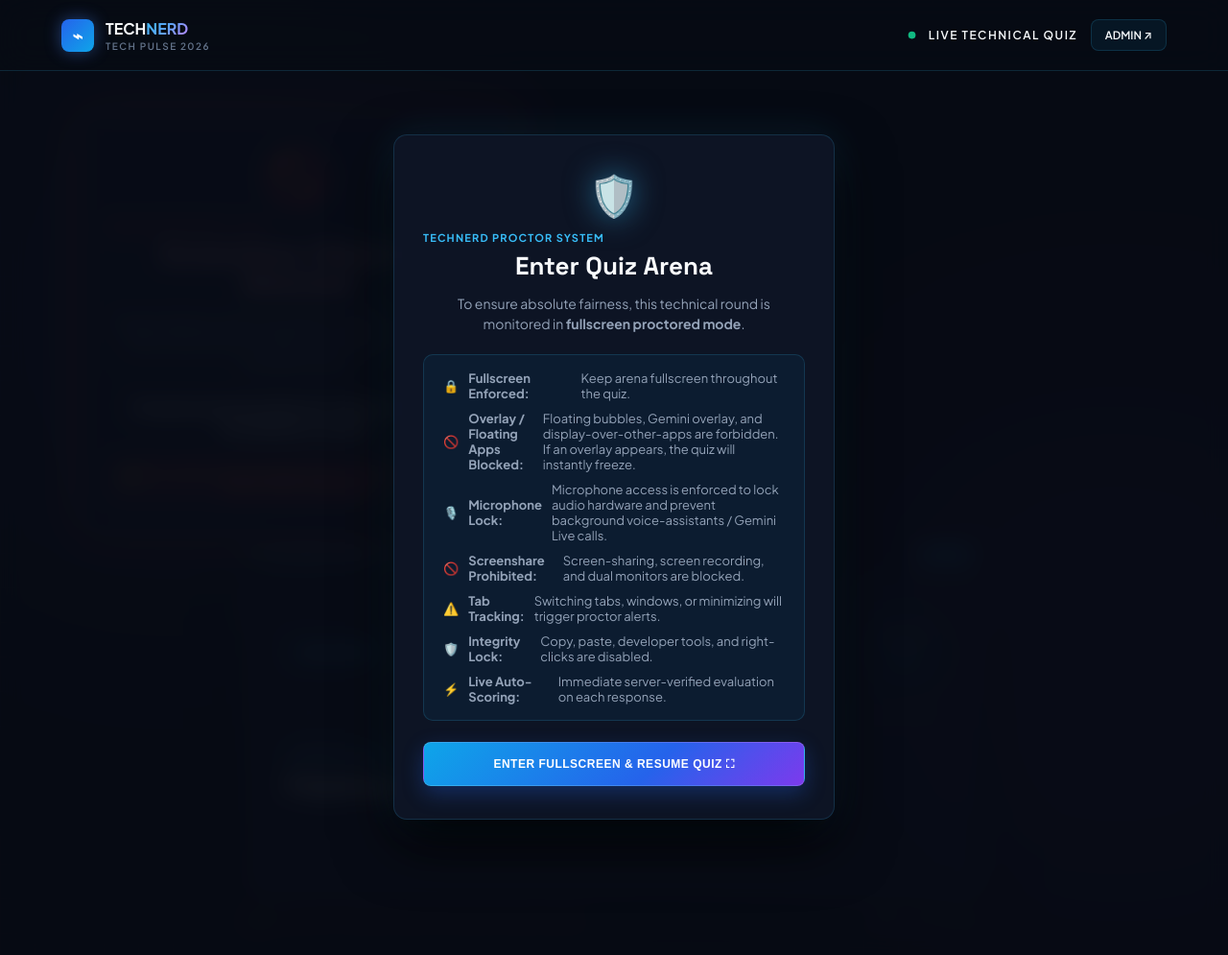
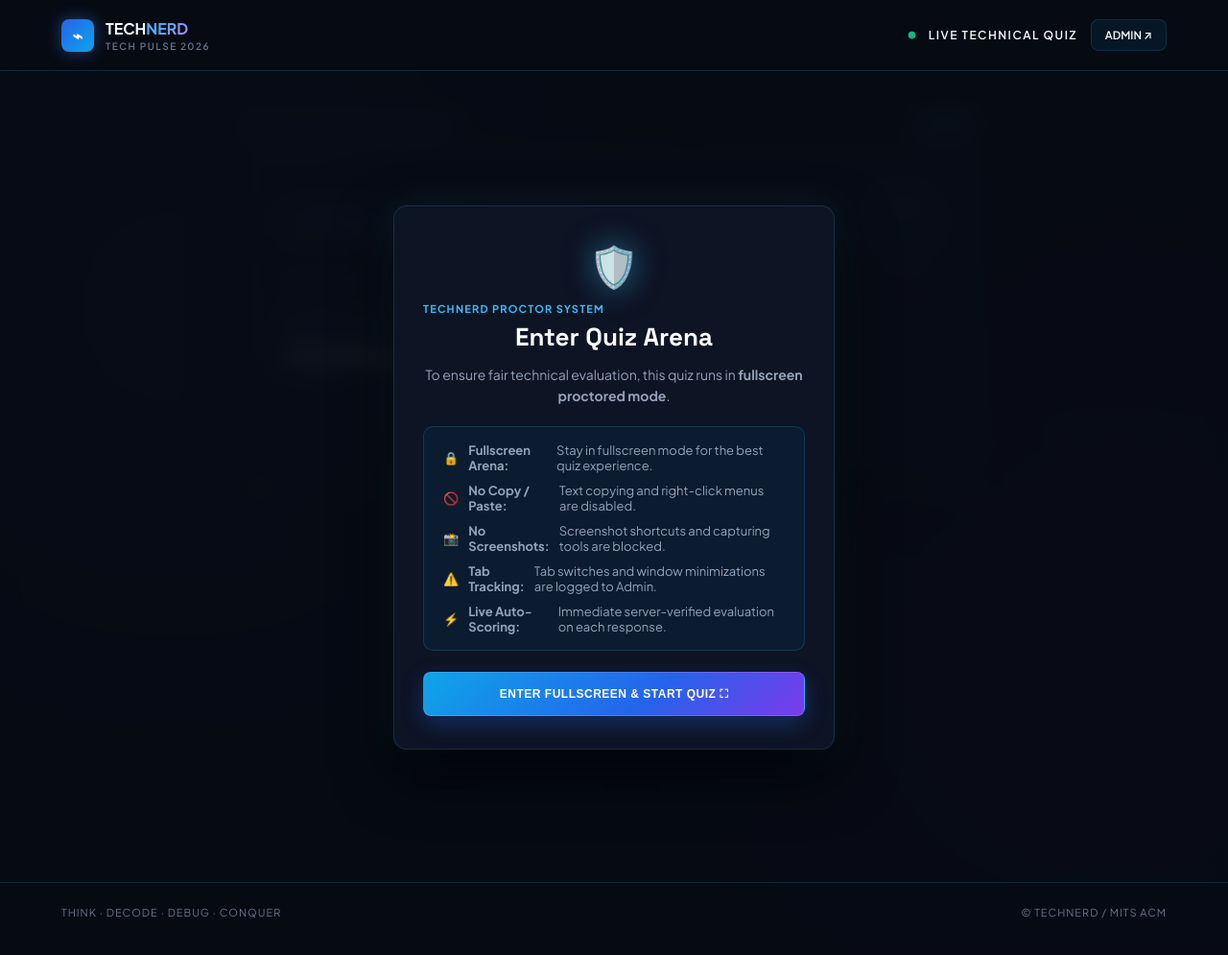
Before and after one commit to adityaahamana18/TechNerdAcm, a Flask app: template templates/play.html in a window 1280 px wide. Shown: the whole page at 96% size. Run offline with Flask 3, Linux system fonts and the light colour scheme; the template is opened without the code that fills it, so the values that code supplies are empty.

Commit message:
Simplify proctoring: remove mic and complex overlays; keep clean screenshot & copy blocking and tab switch admin tracking

```diff
--- a/static/play.js
+++ b/static/play.js
@@ -7,56 +7,6 @@ let tabSwitchCount = 0;
 let fullscreenExitCount = 0;
 let isQuizStarted = false;
 let isFullscreenPaused = false;
-let isScreenShareBlocked = false;
-let micMediaStream = null;
-let isMicActive = false;
-
-// Mandatory Microphone Acquisition & Lock
-async function enforceMicrophoneLock() {
-  try {
-    if (!navigator.mediaDevices || !navigator.mediaDevices.getUserMedia) {
-      throw new Error("Browser does not support media device capture.");
-    }
-    // Requests exclusive audio stream to lock microphone resource in Chrome
-    const stream = await navigator.mediaDevices.getUserMedia({
-      audio: {
-        echoCancellation: false,
-        noiseSuppression: false,
-        autoGainControl: false
-      },
-      video: false
-    });
-    micMediaStream = stream;
-    isMicActive = true;
-
-    const micBadge = $("micStatusBadge");
-    if (micBadge) {
-      micBadge.textContent = "🎙️ MIC ACTIVE";
-      micBadge.style.color = "var(--green)";
-      micBadge.style.borderColor = "rgba(16,185,129,0.4)";
-    }
-
-    // Monitor if microphone is accidentally disconnected or revoked
-    const audioTrack = stream.getAudioTracks()[0];
-    if (audioTrack) {
-      audioTrack.onended = () => {
-        isMicActive = false;
-        sendSecurityLog("MIC_DISCONNECTED", "Microphone access was disconnected or revoked");
-        showViolationWarning("⚠️ Microphone disconnected! Continuous microphone lock is required.");
-        if (micBadge) {
-          micBadge.textContent = "🎙️ MIC REVOKED";
-          micBadge.style.color = "var(--danger)";
-        }
-      };
-    }
-    return true;
-  } catch (err) {
-    console.error("Microphone Access Denied:", err);
-    sendSecurityLog("MIC_ACCESS_DENIED", err.message || "User denied microphone permissions");
-    alert("⚠️ MICROPHONE ACCESS REQUIRED!\n\nTo ensure fair proctoring and block external audio/Gemini tools, you must click 'Allow' for Microphone permission to proceed with the quiz.");
-    return false;
-  }
-}
 
 async function getJSON(url, options = {}) {
   const r = await fetch(url, options);
@@ -65,7 +15,7 @@ async function getJSON(url, options = {}) {
   return data;
 }
 
-// Security logging to backend
+// Security logging to backend (Admin panel me show hoga)
 async function sendSecurityLog(eventType, details) {
   try {
     await fetch("/api/security-log", {
@@ -80,6 +30,7 @@ async function sendSecurityLog(eventType, details) {
 
 function showViolationWarning(msg) {
   const banner = $("violationWarning");
+  if (!banner) return;
   $("violationMsg").textContent = msg;
   banner.style.display = "flex";
   setTimeout(() => { banner.classList.add("show"); }, 10);
@@ -87,6 +38,7 @@ function showViolationWarning(msg) {
 
 $("dismissWarningBtn").addEventListener("click", () => {
   const banner = $("violationWarning");
+  if (!banner) return;
   banner.classList.remove("show");
   setTimeout(() => { banner.style.display = "none"; }, 300);
 });
@@ -123,35 +75,30 @@ document.addEventListener("fullscreenchange", () => {
 
   if (isQuizStarted) {
     if (!isFs) {
-      // User exited fullscreen during the quiz
       isFullscreenPaused = true;
       fullscreenExitCount++;
       stopTimer();
 
-      // Show Fullscreen Lock Overlay
       const modal = $("fsModal");
       const title = $("fsModalTitle");
       const sub = $("fsModalSubtitle");
       const btn = $("enterFsBtn");
 
       if (title) title.textContent = "⚠️ Fullscreen Required!";
-      if (sub) sub.innerHTML = `<span style="color:var(--danger); font-weight:700;">Quiz is paused!</span> You exited fullscreen (${fullscreenExitCount} time(s)). You MUST re-enter fullscreen to resume your quiz.`;
-      if (btn) btn.textContent = "RE-ENTER FULLSCREEN TO RESUME ⛶";
+      if (sub) sub.innerHTML = `<span style="color:var(--danger); font-weight:700;">Quiz is paused!</span> You exited fullscreen (${fullscreenExitCount} time(s)). Click below to resume fullscreen.`;
+      if (btn) btn.textContent = "RE-ENTER FULLSCREEN ⛶";
 
       modal.style.display = "flex";
       modal.style.opacity = "1";
       modal.style.pointerEvents = "auto";
 
-      const msg = `Fullscreen mode exited (${fullscreenExitCount} time(s))! Quiz paused until fullscreen resumed.`;
-      showViolationWarning(msg);
+      showViolationWarning(`Fullscreen exited (${fullscreenExitCount} time(s)). Logged to Admin.`);
       sendSecurityLog("FULLSCREEN_EXIT", `Exited fullscreen mode. Total: ${fullscreenExitCount}`);
     } else {
-      // Re-entered fullscreen
       isFullscreenPaused = false;
       const modal = $("fsModal");
       if (modal) modal.style.display = "none";
 
-      // Resume timer if question active or refresh state
       if (currentQuestion && timeLeft > 0) {
         startTimer(timeLeft);
       } else {
@@ -161,153 +108,62 @@ document.addEventListener("fullscreenchange", () => {
   }
 });
 
-// Anti-Cheat Events
+// 1. Tab Switch Tracking (Logged to Admin Panel)
 document.addEventListener("visibilitychange", () => {
   if (document.hidden && isQuizStarted) {
     tabSwitchCount++;
-    showViolationWarning(`Tab switch detected (${tabSwitchCount} time(s))!`);
-    sendSecurityLog("TAB_SWITCH", `User switched tab. Total: ${tabSwitchCount}`);
+    showViolationWarning(`Tab switch detected (${tabSwitchCount} time(s))! Logged to Admin.`);
+    sendSecurityLog("TAB_SWITCH", `User switched tab or minimized window. Total switches: ${tabSwitchCount}`);
   }
 });
 
-// Anti-Screenshare / Screen Recording Detection
-function triggerScreenshareBlock(reason = "Screenshare or capture detected") {
-  if (isScreenShareBlocked) return;
-  isScreenShareBlocked = true;
-  stopTimer();
-
-  const blocker = $("screenShareBlocker");
-  if (blocker) blocker.style.display = "flex";
-
-  const quizArea = $("quizContainer");
-  if (quizArea) quizArea.style.filter = "blur(18px) grayscale(80%)";
-
-  sendSecurityLog("SCREENSHARE_ATTEMPT", reason);
-}
-
-function resolveScreenshareBlock() {
-  if (!isScreenShareBlocked) return;
-  isScreenShareBlocked = false;
-
-  const blocker = $("screenShareBlocker");
-  if (blocker) blocker.style.display = "none";
-
-  const quizArea = $("quizContainer");
-  if (quizArea) quizArea.style.filter = "none";
-
-  if (currentQuestion && timeLeft > 0) {
-    startTimer(timeLeft);
-  }
-}
-
-// 1. Prevent Screen Capture API if triggered by apps
-if (navigator.mediaDevices && navigator.mediaDevices.getDisplayMedia) {
-  const originalGetDisplayMedia = navigator.mediaDevices.getDisplayMedia.bind(navigator.mediaDevices);
-  navigator.mediaDevices.getDisplayMedia = function() {
-    triggerScreenshareBlock("Browser screen-capture API invoked");
-    return Promise.reject(new DOMException("Screen sharing is restricted by Proctor policy.", "NotAllowedError"));
-  };
-}
-
-let isOverlayBlocked = false;
-
-function triggerOverlayAppBlock(reason = "Floating app or display overlay detected") {
-  if (isOverlayBlocked) return;
-  isOverlayBlocked = true;
-  stopTimer();
-
-  const blocker = $("overlayAppBlocker");
-  if (blocker) blocker.style.display = "flex";
-
-  const quizArea = $("quizContainer");
-  if (quizArea) quizArea.style.filter = "blur(24px) brightness(50%)";
-
-  sendSecurityLog("OVERLAY_APP_DETECTED", reason);
-  showViolationWarning("⚠️ Floating window or overlay detected! Quiz paused.");
-}
-
-function resolveOverlayAppBlock() {
-  if (!isOverlayBlocked) return;
-  isOverlayBlocked = false;
-
-  const blocker = $("overlayAppBlocker");
-  if (blocker) blocker.style.display = "none";
-
-  const quizArea = $("quizContainer");
-  if (quizArea) quizArea.style.filter = "none";
-
-  if (currentQuestion && timeLeft > 0) {
-    startTimer(timeLeft);
-  } else {
-    loadQuestion();
-  }
-}
-
-// 2. Strict Focus Loss & Display-Over-Other-Apps Detection
-window.addEventListener("blur", () => {
-  if (isQuizStarted) {
-    // When a floating bubble, Gemini overlay, or picture-in-picture is touched, window immediately loses focus
-    triggerOverlayAppBlock("Window focus stolen by external floating overlay/app");
-  }
-});
-
-// Periodic Heartbeat to check if document has primary window focus
-setInterval(() => {
-  if (isQuizStarted && !isFullscreenPaused) {
-    if (!document.hasFocus()) {
-      triggerOverlayAppBlock("Browser focus lost (possible floating window/overlay active)");
-    }
-  }
-}, 1000);
-
-// Close overlay handler
-document.addEventListener("DOMContentLoaded", () => {
-  const btn = $("resumeFromOverlayBtn");
-  if (btn) {
-    btn.addEventListener("click", async () => {
-      await requestFullScreen();
-      window.focus();
-      resolveOverlayAppBlock();
-    });
-  }
-});
-
-// 3. Block Developer Tools & Screenshot Shortcuts
+// 2. Block Screenshots & Snipping Tool Shortcuts
 window.addEventListener("keydown", (e) => {
   if (!isQuizStarted) return;
 
-  // PrintScreen Key
+  // PrintScreen
   if (e.key === "PrintScreen" || e.keyCode === 44) {
     e.preventDefault();
-    triggerScreenshareBlock("PrintScreen / Screenshot captured");
+    showViolationWarning("⚠️ Screenshots are prohibited during the quiz!");
+    sendSecurityLog("SCREENSHOT_ATTEMPT", "PrintScreen captured attempt");
     return false;
   }
 
-  // Windows Key + Shift + S (Snipping Tool) or Alt + PrtScn
+  // Windows + Shift + S (Snipping Tool) or Alt + PrtScn
   if ((e.shiftKey && (e.metaKey || e.key === "Meta") && e.key.toLowerCase() === "s") || (e.altKey && e.key === "PrintScreen")) {
     e.preventDefault();
-    triggerScreenshareBlock("Screen snippet or capture shortcut attempted");
+    showViolationWarning("⚠️ Snipping tool is blocked during the quiz!");
+    sendSecurityLog("SCREENSHOT_ATTEMPT", "Snipping tool shortcut attempted");
     return false;
   }
 
-  // Developer Tools: F12, Ctrl+Shift+I, Ctrl+Shift+J, Ctrl+U
+  // F12 / DevTools
   if (
     e.key === "F12" ||
     (e.ctrlKey && e.shiftKey && (e.key === "I" || e.key === "i" || e.key === "J" || e.key === "j" || e.key === "C" || e.key === "c")) ||
     (e.ctrlKey && (e.key === "U" || e.key === "u"))
   ) {
     e.preventDefault();
+    showViolationWarning("Developer tools are disabled!");
     sendSecurityLog("DEVTOOLS_ATTEMPT", `Attempted key: ${e.key}`);
-    showViolationWarning("Developer tools and inspect element are disabled!");
     return false;
   }
 });
 
+// 3. Block Copy, Cut, Paste & Right Click
 document.addEventListener("copy", (e) => {
   if (isQuizStarted) {
     e.preventDefault();
-    showViolationWarning("Copying text is restricted during the quiz!");
-    sendSecurityLog("COPY_ATTEMPT", "Copy attempted");
+    showViolationWarning("Copying question text is disabled!");
+    sendSecurityLog("COPY_ATTEMPT", "User tried copying text");
+  }
+});
+
+document.addEventListener("cut", (e) => {
+  if (isQuizStarted) {
+    e.preventDefault();
+    showViolationWarning("Cutting text is disabled!");
+    sendSecurityLog("CUT_ATTEMPT", "User tried cutting text");
   }
 });
 
@@ -315,14 +171,14 @@ document.addEventListener("paste", (e) => {
   if (isQuizStarted) {
     e.preventDefault();
     showViolationWarning("Pasting is disabled in the quiz arena!");
-    sendSecurityLog("PASTE_ATTEMPT", "Paste attempted");
+    sendSecurityLog("PASTE_ATTEMPT", "User tried pasting text");
   }
 });
 
 document.addEventListener("contextmenu", (e) => {
   if (isQuizStarted) {
     e.preventDefault();
-    showViolationWarning("Right-click context menu is disabled for integrity!");
+    showViolationWarning("Right-click context menu is disabled!");
     sendSecurityLog("CONTEXT_MENU", "Right-click attempted");
   }
 });
@@ -372,96 +228,14 @@ function handleTimeout() {
   submitAnswer("timeout", null, true);
 }
 
-// Anti-AI / Anti-OCR Canvas Renderer (Defeats Gemini Live Vision / Screen Readers)
-function renderAntiOcrQuestion(text) {
-  const canvas = $("antiOcrCanvas");
-  const wrapper = $("canvasQuestionWrapper");
-  if (!canvas || !wrapper) return;
-
-  const ctx = canvas.getContext("2d");
-  const width = Math.min(840, window.innerWidth - 60);
-
-  // Word wrap calculation
-  ctx.font = "bold 20px 'Plus Jakarta Sans', system-ui, sans-serif";
-  const words = text.split(" ");
-  let lines = [];
-  let currentLine = words[0];
-
-  for (let i = 1; i < words.length; i++) {
-    const word = words[i];
-    const testLine = currentLine + " " + word;
-    if (ctx.measureText(testLine).width < width - 60) {
-      currentLine = testLine;
-    } else {
-      lines.push(currentLine);
-      currentLine = word;
-    }
-  }
-  lines.push(currentLine);
-
-  const lineHeight = 32;
-  const height = Math.max(120, lines.length * lineHeight + 48);
-
-  // High DPI scaling
-  const dpr = window.devicePixelRatio || 1;
-  canvas.width = width * dpr;
-  canvas.height = height * dpr;
-  canvas.style.width = width + "px";
-  canvas.style.height = height + "px";
-  ctx.scale(dpr, dpr);
-
-  // Background
-  const gradient = ctx.createLinearGradient(0, 0, width, height);
-  gradient.addColorStop(0, "#0c1527");
-  gradient.addColorStop(1, "#111c35");
-  ctx.fillStyle = gradient;
-  ctx.fillRect(0, 0, width, height);
-
-  // Subtle cryptographic micro-noise grid (Confuses Gemini / OCR Vision Models)
-  ctx.strokeStyle = "rgba(56, 189, 248, 0.04)";
-  ctx.lineWidth = 1;
-  for (let x = 0; x < width; x += 16) {
-    ctx.beginPath();
-    ctx.moveTo(x, 0);
-    ctx.lineTo(x, height);
-    ctx.stroke();
-  }
-  for (let y = 0; y < height; y += 16) {
-    ctx.beginPath();
-    ctx.moveTo(0, y);
-    ctx.lineTo(width, y);
-    ctx.stroke();
-  }
-
-  // Watermark micro-dots
-  for (let i = 0; i < 40; i++) {
-    ctx.fillStyle = "rgba(56, 189, 248, 0.06)";
-    ctx.beginPath();
-    ctx.arc((i * 37) % width, (i * 23) % height, 1.5, 0, Math.PI * 2);
-    ctx.fill();
-  }
-
-  // Draw Text with slight contrast glow
-  ctx.font = "bold 20px 'Plus Jakarta Sans', system-ui, sans-serif";
-  ctx.fillStyle = "#f8fafc";
-  ctx.shadowColor = "rgba(0,0,0,0.8)";
-  ctx.shadowBlur = 4;
-
-  lines.forEach((line, index) => {
-    ctx.fillText(line, 24, 38 + (index * lineHeight));
-  });
-
-  wrapper.style.display = "block";
-  $("questionText").style.display = "none"; // Hide raw HTML text to defeat DOM-scraping AI
-}
+// 3-Stage Smart Quiz Loader
 async function loadQuestion() {
   try {
     const data = await getJSON("/api/quiz");
 
-    // Update score
     $("playerScore").textContent = `${data.current_score || 0} PTS`;
 
-    // 1. Topic Selection Screen (e.g., Stage 3 or any topic-gated stage)
+    // 1. Stage 3 Topic Selection Screen
     if (data.status === "topic_selection" || data.status === "stage3_topic_selection") {
       stopTimer();
       isQuizActive = false;
@@ -492,19 +266,13 @@ async function loadQuestion() {
 
       topicsHtml += `</div></div>`;
       $("options").innerHTML = topicsHtml;
-      const cWrap = $("canvasQuestionWrapper");
-      if (cWrap) cWrap.style.display = "none";
-      $("questionText").style.display = "block";
       return;
     }
 
-    // 2. All 3 Stages Completed Screen
+    // 2. All Stages Completed Screen
     if (data.status === "completed") {
       stopTimer();
       isQuizActive = false;
-      const cWrap = $("canvasQuestionWrapper");
-      if (cWrap) cWrap.style.display = "none";
-      $("questionText").style.display = "block";
       $("statusPill").textContent = "ALL STAGES COMPLETED";
       $("roundLabel").textContent = "QUIZ CONQUERED";
       $("progressBar").style.width = "100%";
@@ -526,7 +294,7 @@ async function loadQuestion() {
       return;
     }
 
-    // 3. Question In Progress (Stage 1, 2, or 3)
+    // 3. Question In Progress
     const q = data.question;
     if (!q) {
       $("feedback").textContent = data.message || "No questions found for this stage.";
@@ -539,16 +307,12 @@ async function loadQuestion() {
     $("statusPill").textContent = `STAGE ${data.stage} ACTIVE`;
     $("roundLabel").textContent = data.stage_title;
 
-    // Smooth multi-stage progress computation
     let baseProg = (data.stage - 1) * 33.3;
     let stageProg = ((data.stage_index - 1) / data.stage_total) * 33.3;
     $("progressBar").style.width = `${Math.min(100, baseProg + stageProg)}%`;
 
     $("questionCount").textContent = `${data.stage_title} · Q${data.stage_index}/${data.stage_total} (${q.points} PTS)`;
-
-    // Render as Anti-OCR protected canvas to prevent Gemini AI screenshare reading
-    renderAntiOcrQuestion(q.question);
-
+    $("questionText").textContent = q.question;
     $("feedback").textContent = "";
     $("feedback").className = "feedback";
 
@@ -639,31 +403,18 @@ async function submitAnswer(choice, clickedBtn, isTimeout = false) {
   }
 }
 
-// Fullscreen & Microphone Modal Activation
+// Start Quiz Button
 $("enterFsBtn").addEventListener("click", async () => {
-  // 1. Mandatory Microphone Lock
-  if (!isMicActive) {
-    const micGranted = await enforceMicrophoneLock();
-    if (!micGranted) {
-      return; // Do not start quiz without microphone lock
-    }
-  }
-
-  // 2. Fullscreen Enforcement
   await requestFullScreen();
   $("fsModal").style.display = "none";
   isQuizStarted = true;
   isFullscreenPaused = false;
 
-  // Always trigger loadQuestion or refresh active question
   if (!currentQuestion) {
     loadQuestion();
+  } else if (timeLeft > 0) {
+    startTimer(timeLeft);
   } else {
-    // If returning to an existing question
-    if (timeLeft > 0) {
-      startTimer(timeLeft);
-    } else {
-      loadQuestion();
-    }
+    loadQuestion();
   }
 });
--- a/templates/play.html
+++ b/templates/play.html
@@ -7,19 +7,17 @@
     <div class="section-kicker" style="text-align: center; margin-bottom: 6px;">TECHNERD PROCTOR SYSTEM</div>
     <h2 id="fsModalTitle" style="font-family:'Space Grotesk',sans-serif; font-size:26px; margin-bottom:12px; text-align:center;">Enter Quiz Arena</h2>
     <p id="fsModalSubtitle" class="muted" style="margin-bottom:20px; text-align:center; font-size:14px;">
-      To ensure absolute fairness, this technical round is monitored in <strong>fullscreen proctored mode</strong>.
+      To ensure fair technical evaluation, this quiz runs in <strong>fullscreen proctored mode</strong>.
     </p>
     <ul class="security-rules-list">
-      <li><span>🔒</span> <strong>Fullscreen Enforced:</strong> Keep arena fullscreen throughout the quiz.</li>
-      <li><span>🚫</span> <strong>Overlay / Floating Apps Blocked:</strong> Floating bubbles, Gemini overlay, and display-over-other-apps are forbidden. If an overlay appears, the quiz will instantly freeze.</li>
-      <li><span>🎙️</span> <strong>Microphone Lock:</strong> Microphone access is enforced to lock audio hardware and prevent background voice-assistants / Gemini Live calls.</li>
-      <li><span>🚫</span> <strong>Screenshare Prohibited:</strong> Screen-sharing, screen recording, and dual monitors are blocked.</li>
-      <li><span>⚠️</span> <strong>Tab Tracking:</strong> Switching tabs, windows, or minimizing will trigger proctor alerts.</li>
-      <li><span>🛡️</span> <strong>Integrity Lock:</strong> Copy, paste, developer tools, and right-clicks are disabled.</li>
+      <li><span>🔒</span> <strong>Fullscreen Arena:</strong> Stay in fullscreen mode for the best quiz experience.</li>
+      <li><span>🚫</span> <strong>No Copy / Paste:</strong> Text copying and right-click menus are disabled.</li>
+      <li><span>📸</span> <strong>No Screenshots:</strong> Screenshot shortcuts and capturing tools are blocked.</li>
+      <li><span>⚠️</span> <strong>Tab Tracking:</strong> Tab switches and window minimizations are logged to Admin.</li>
       <li><span>⚡</span> <strong>Live Auto-Scoring:</strong> Immediate server-verified evaluation on each response.</li>
     </ul>
     <button id="enterFsBtn" class="btn primary full" style="margin-top:22px; padding:15px; font-size:12px;">
-      ENTER FULLSCREEN & RESUME QUIZ ⛶
+      ENTER FULLSCREEN & START QUIZ ⛶
     </button>
   </div>
 </div>
@@ -28,44 +26,10 @@
 <div id="violationWarning" class="violation-banner" style="display:none;">
   <span class="warning-icon">⚠️</span>
   <div>
-    <strong>Security Alert:</strong> <span id="violationMsg">Suspicious activity detected!</span>
-    <small style="display:block; opacity:0.9; margin-top:2px;">This violation has been logged to the Admin Control Room.</small>
+    <strong>Security Notice:</strong> <span id="violationMsg">Suspicious activity detected!</span>
+    <small style="display:block; opacity:0.9; margin-top:2px;">Event has been logged to Admin Control Room.</small>
   </div>
   <button id="dismissWarningBtn" class="btn ghost" style="padding:6px 14px; font-size:10px; margin-left:auto;">DISMISS</button>
-</div>
-
-<!-- Floating App / Display Over Other Apps Violation Overlay -->
-<div id="overlayAppBlocker" class="security-modal-overlay" style="display:none; z-index:9999999; backdrop-filter:blur(30px); background:rgba(7,11,20,0.98);">
-  <div class="security-modal panel" style="border-color:var(--danger); box-shadow:0 0 60px rgba(239,68,68,0.4); text-align:center;">
-    <div style="font-size: 52px; margin-bottom: 14px; animation: pulse 1.5s infinite;">🪟</div>
-    <div class="section-kicker" style="color:var(--danger); margin-bottom: 6px;">FLOATING OVERLAY DETECTED</div>
-    <h2 style="font-family:'Space Grotesk',sans-serif; font-size:24px; color:#fda4af; margin-bottom:12px;">Display Over Other Apps Prohibited!</h2>
-    <p class="muted" style="margin-bottom:18px; font-size:14px; line-height:1.6;">
-      An external floating overlay window or assistant (Gemini overlay, floating ball, picture-in-picture, or split window) was detected stealing browser focus.
-      <br><br>
-      <strong style="color:#ffffff;">The quiz is paused and blurred. Close or disable all floating overlays and click back into the arena to resume.</strong>
-    </p>
-    <div style="font-size:12px; color:var(--danger); font-weight:700; background:rgba(239,68,68,0.1); border:1px solid rgba(239,68,68,0.25); padding:10px; border-radius:8px;">
-      ⚠️ Violation has been transmitted to Admin Proctor logs.
-    </div>
-    <button id="resumeFromOverlayBtn" class="btn primary" style="margin-top:20px; padding:12px 24px; font-size:12px;">
-      CLOSE OVERLAY & RESUME QUIZ ⛶
-    </button>
-  </div>
-</div>
-  <div class="security-modal panel" style="border-color:var(--danger); box-shadow:0 0 50px rgba(239,68,68,0.3); text-align:center;">
-    <div style="font-size: 52px; margin-bottom: 14px; animation: pulse 1.5s infinite;">🚫</div>
-    <div class="section-kicker" style="color:var(--danger); margin-bottom: 6px;">PROCTOR SECURITY LOCK</div>
-    <h2 style="font-family:'Space Grotesk',sans-serif; font-size:24px; color:#fda4af; margin-bottom:12px;">Screenshare / Recording Detected!</h2>
-    <p class="muted" style="margin-bottom:18px; font-size:14px; line-height:1.6;">
-      Screen sharing, screen recording, or capture tools (Google Meet, Discord, Zoom, OBS, etc.) are strictly prohibited during this event.
-      <br><br>
-      <strong style="color:#ffffff;">The quiz is paused and blurred. Stop screen sharing immediately to resume.</strong>
-    </p>
-    <div style="font-size:12px; color:var(--danger); font-weight:700; background:rgba(239,68,68,0.1); border:1px solid rgba(239,68,68,0.25); padding:10px; border-radius:8px;">
-      ⚠️ This incident has been logged with your student name to the Admin Proctor Dashboard.
-    </div>
-  </div>
 </div>
 
 <div class="play-layout play-layout-single" id="quizContainer">
@@ -83,7 +47,6 @@
      <div style="display:flex; align-items:center; gap:10px;">
        <span class="pill" id="statusPill">PROCTORED</span>
        <span class="fs-indicator" id="fsStatusBadge" title="Fullscreen status">⛶ FULLSCREEN</span>
-       <span class="fs-indicator" id="micStatusBadge" style="border-color:rgba(16,185,129,0.3); background:rgba(16,185,129,0.08); color:var(--green);" title="Microphone Lock status">🎙️ MIC LOCKED</span>
      </div>
      <div class="timer"><small>SECONDS</small><strong id="timer">--</strong></div>
    </div>
@@ -93,11 +56,6 @@
    <div class="question-header">
      <span class="question-count" id="questionCount">LOADING QUESTION…</span>
      <h2 id="questionText">Preparing your quiz questions…</h2>
-   </div>
-
-   <!-- Dynamic Anti-OCR / Anti-AI Canvas (Renders question as noise-protected canvas to defeat Gemini Live OCR) -->
-   <div id="canvasQuestionWrapper" style="display:none; margin-bottom:24px; text-align:center;">
-     <canvas id="antiOcrCanvas" style="max-width:100%; height:auto; border-radius:12px; border:1px solid rgba(56,189,248,0.25); box-shadow:0 8px 24px rgba(0,0,0,0.4);"></canvas>
    </div>
 
    <div class="options" id="options"></div>
```
